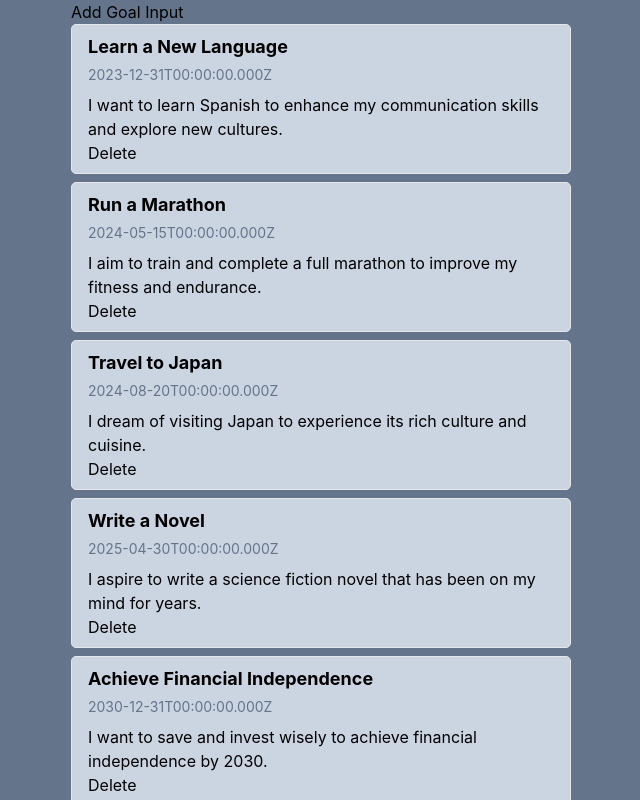
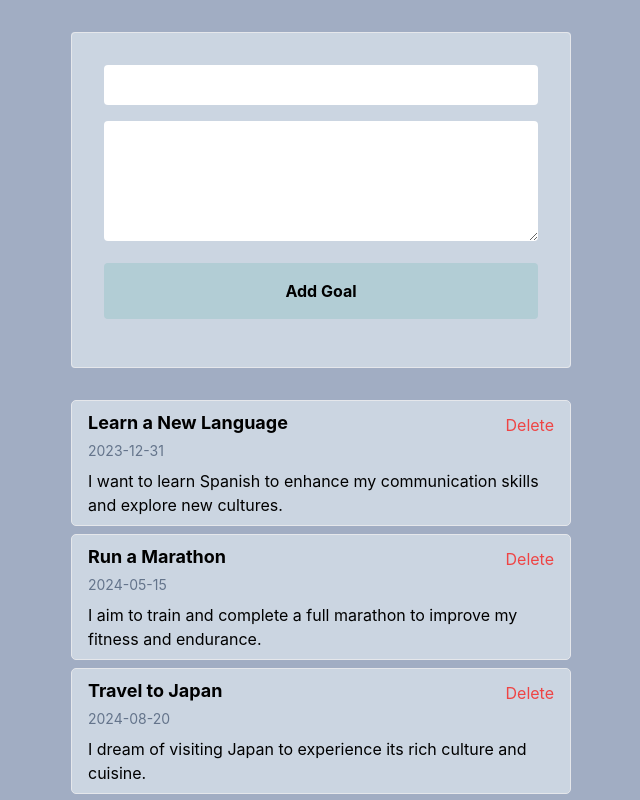
Before and after one commit to prozdrljivac/goal_getter, a React (Create React App) app in the folder webapp/: page / in a window 1280 px wide. Shown: the top 800 px of the page, without its empty margins (319-959 px from the left). Built offline with nearby package versions, Linux system fonts and the light colour scheme.

Commit message:
Add delete goal action

```diff
--- a/webapp/src/App.tsx
+++ b/webapp/src/App.tsx
@@ -1,7 +1,32 @@
-import { GoalListPage } from "./Pages";
+import { useState } from "react";
+
+import dummyGoals from "./utils/dummy-goals.json";
+import { type GoalRequest, type GoalInput as GInput } from "./types";
+import { GoalList } from "./components/GoalList/GoalList";
+import { GoalInput } from "./components/GoalInput/GoalInput";
 
 export const App = () => {
-  return <GoalListPage />;
+  const [goals, setGoals] = useState<GoalRequest[]>(dummyGoals["data"]);
+  const [goal, setGoal] = useState<GInput>({
+    title: "",
+    description: "",
+    date: new Date().toISOString(),
+  });
+
+  const handleGoalDelete = (id: number) => {
+    setGoals((prevGoals) => prevGoals.filter((goal) => goal.id !== id));
+  };
+
+  return (
+    <>
+      <header className="mx-auto my-8 w-[500px] bg-[#cbd5e1] border-black rounded">
+        <GoalInput goal={goal} />
+      </header>
+      <main className="m-auto w-[500px]">
+        <GoalList goals={goals} onGoalDelete={handleGoalDelete} />
+      </main>
+    </>
+  );
 };
 
 export default App;
--- a/webapp/src/Pages/GoalListPage.tsx
+++ /dev/null
@@ -1,19 +0,0 @@
-import { Goal } from "../components";
-import goals from "../utils/dummy-goals.json";
-
-export const GoalListPage = () => {
-  return (
-    <>
-      <header className="m-auto w-[500px]">Add Goal Input</header>
-      <main>
-        <div className="m-auto w-[500px]">
-          {goals.data.map((goal) => (
-            <Goal key={goal.id} title={goal.title} date={new Date(goal.date)}>
-              <p>{goal.description}</p>
-            </Goal>
-          ))}
-        </div>
-      </main>
-    </>
-  );
-};
--- a/webapp/src/Pages/index.ts
+++ b/webapp/src/Pages/index.ts
@@ -1 +1 @@
-export * from "./GoalListPage";
+export * from "../components/GoalList/GoalList";
--- a/webapp/src/components/Goal/Goal.tsx
+++ b/webapp/src/components/Goal/Goal.tsx
@@ -1,20 +1,32 @@
 import { type FC, type ReactNode } from "react";
 
 interface GoalProps {
+  id: number;
   title: string;
   children: ReactNode;
   date: Date;
+  onDelete: (id: number) => void;
 }
 
-export const Goal: FC<GoalProps> = ({ title, date, children }) => {
+export const Goal: FC<GoalProps> = ({
+  id,
+  title,
+  date,
+  children,
+  onDelete,
+}) => {
   return (
     <article className="mb-2 px-4 py-2 bg-slate-300 border rounded-[5px]">
-      <div>
+      <div className="flex justify-between">
         <h1 className="mb-1 text-lg font-bold">{title}</h1>
-        <p className="mb-2 text-sm text-slate-500">{date.toISOString()}</p>
-        {children}
+        <button className="text-red-500" onClick={() => onDelete(id)}>
+          Delete
+        </button>
       </div>
-      <button>Delete</button>
+      <p className="mb-2 text-sm text-slate-500">
+        {date.toISOString().split("T")[0]}
+      </p>
+      {children}
     </article>
   );
 };
--- /dev/null
+++ b/webapp/src/components/GoalInput/GoalInput.tsx
@@ -0,0 +1,24 @@
+import { type FC } from "react";
+
+import { type GoalInput as GInput } from "../../types";
+
+type GoalInputProps = {
+  goal: GInput;
+};
+
+export const GoalInput: FC<GoalInputProps> = () => {
+  return (
+    <div className="p-8 flex-col items-start border rounded">
+      {/* Add label */}
+      <input
+        className="mb-4 px-4 py-2 w-full border-black rounded"
+        type="text"
+      />
+      {/* Add label */}
+      <textarea className="mb-4 w-full border-black rounded" rows={5} />
+      <button className="mb-4 p-4 w-full border-black font-bold rounded bg-[#b2cdd5]">
+        Add Goal
+      </button>
+    </div>
+  );
+};
--- /dev/null
+++ b/webapp/src/components/GoalList/GoalList.tsx
@@ -0,0 +1,26 @@
+import { FC } from "react";
+import { Goal } from "../Goal/Goal";
+import { type GoalRequest } from "../../types";
+
+type GoalListProps = {
+  goals: GoalRequest[];
+  onGoalDelete: (id: number) => void;
+};
+
+export const GoalList: FC<GoalListProps> = ({ goals, onGoalDelete }) => {
+  return (
+    <div>
+      {goals.map((goal) => (
+        <Goal
+          key={goal.id}
+          id={goal.id}
+          title={goal.title}
+          date={new Date(goal.date)}
+          onDelete={onGoalDelete}
+        >
+          <p>{goal.description}</p>
+        </Goal>
+      ))}
+    </div>
+  );
+};
--- a/webapp/src/index.css
+++ b/webapp/src/index.css
@@ -10,7 +10,7 @@ body {
   -webkit-font-smoothing: antialiased;
   -moz-osx-font-smoothing: grayscale;
   /* Check if you can pull this color from tailwind here -> slate 500 */
-  background-color: rgb(100 116 139 / 1);
+  background-color: #a1adc3;
 }
 
 code {
--- a/webapp/src/index.tsx
+++ b/webapp/src/index.tsx
@@ -1,9 +1,10 @@
 import "./index.css";
 
-import App from "./App";
 import React from "react";
 import ReactDOM from "react-dom/client";
 import reportWebVitals from "./reportWebVitals";
+
+import { App } from "./App";
 
 const rootElement = document.getElementById("root");
 if (!rootElement) {
--- /dev/null
+++ b/webapp/src/types.ts
@@ -0,0 +1,12 @@
+export type GoalRequest = {
+  id: number;
+  title: string;
+  description: string;
+  date: string;
+};
+
+export type GoalInput = {
+  title: string;
+  description: string;
+  date: string;
+};
```
Also changed, not shown: 1 other file (tests, documents, lock files or other folders).
